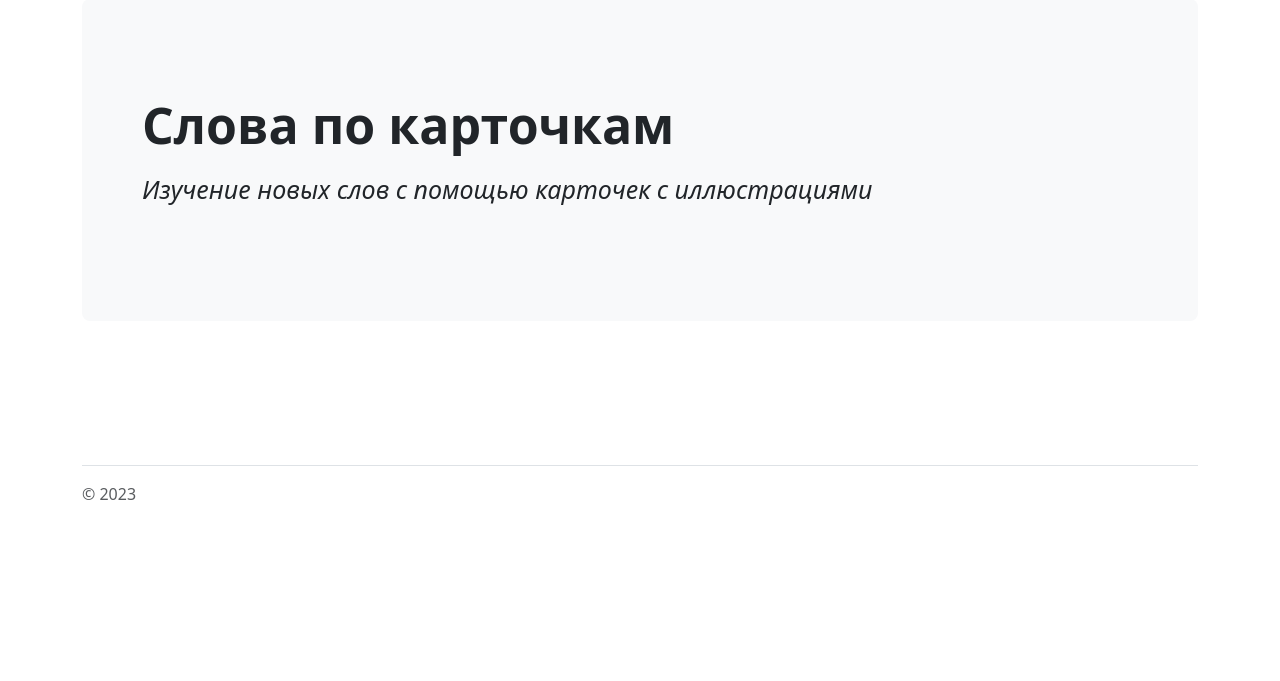
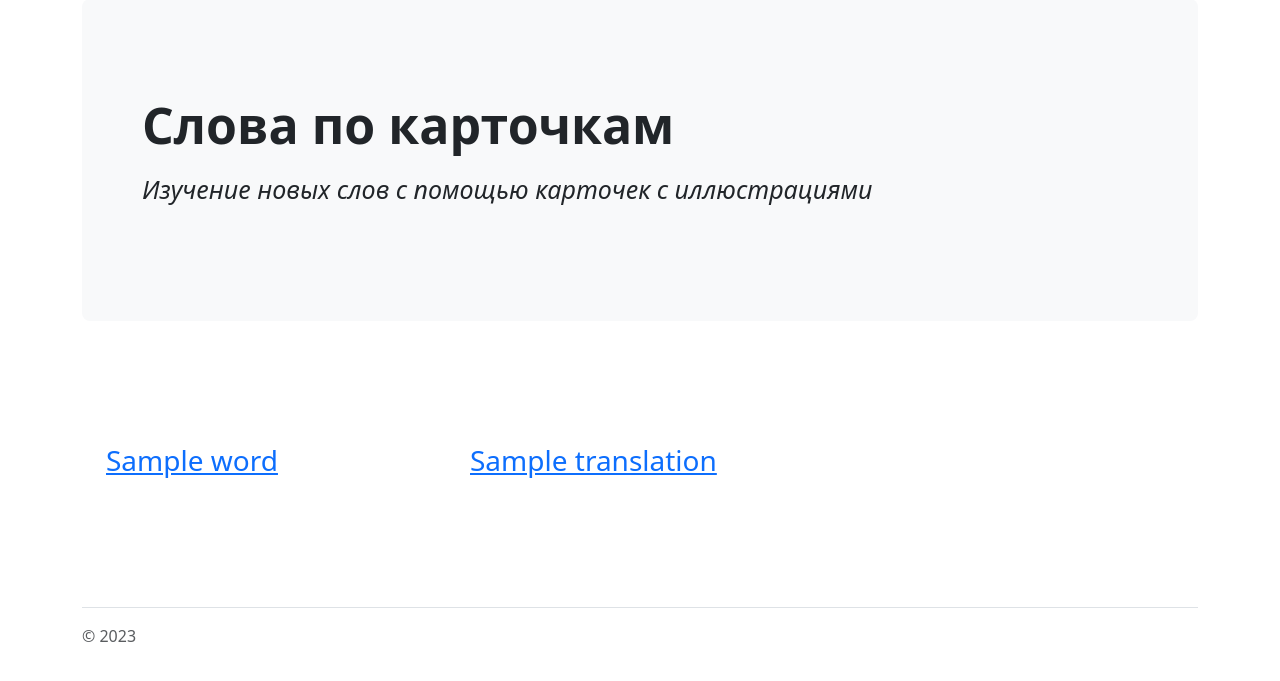
Before and after one commit to katyacoffee/web_project, a Django app: template templates/cards.html in a window 1280 px wide. Shown: the part 66-747 px from the top of the page. Run offline with Django 4.2, Linux system fonts and the light colour scheme; the template is opened without the code that fills it: most values are stand-ins (such as "Sample title", 1, 10 or a date in 2020); some libraries are stand-ins or nearby versions.

Commit message:
cards with translations

```diff
--- a/mysite/views.py
+++ b/mysite/views.py
@@ -23,11 +23,8 @@ def lessons(request):
 
 
 def cards(request):
-    lesson_id = 0
-    if request.method == "POST":
-        lesson_id = request.POST['data']
     words = core.cards_to_tuple(core.get_all_cards())
-    return render(request, "cards.html", context={"words": words, "lesson_id": lesson_id})
+    return render(request, "cards.html", context={"words": words})
 
 
 def test(request):
--- a/templates/cards.html
+++ b/templates/cards.html
@@ -14,18 +14,10 @@ Cards
 {% endblock %}
 
 {% block content %}
-<p id="test_text" style="font-size:25px;"></p>
-<script>
-    const test_text = document.getElementById('test_text');
-    test_text.textContent = sessionStorage.getItem('lesson_id');
-</script>
+<p class="test_text" id="test_text" style="font-size:25px;"></p>
 <div class="container px-4 py-5" id="lesson-contents">
     {% for id, topic, word, translation in words %}
-    <script>
-        console.warn('lesson_id = ' {{ lesson_id }});
-    </script>
-    {% if id == lesson_id %}
-    <div class="row g-4 py-5 row-cols-1 row-cols-lg-3">
+    <div id="card_block_{{ word }}_{{ id }}" class="row g-4 py-5 row-cols-1 row-cols-lg-3">
         <style>
                 a.card_{{ word }} {
                     display: inline-block;
@@ -36,11 +28,15 @@ Cards
                     align-items: center;
                 }
                 a.card_{{ word }}:hover {
-                    background: #99FFCC; /*sets background colour*/
+                    background: #99FFCC;
                 }
                 h3.lesson_card {
-                    display: inline-block;
+                    /*display: inline-block;*/
+                    display: flex;
+                    border-radius: 10px;
                     vertical-align: middle;
+                    align-items: center;
+                    justify-content: center;
                     line-height: normal;
                 }
         </style>
@@ -49,22 +45,60 @@ Cards
                 <h3 class = "lesson_card" id = "card">{{ word }}</h3>
             </a>
         </div>
+        <style>
+                a.card_translation_{{ word }} {
+                    display: none;
+                    height: 100px;
+                    width: 250px;
+                    background: #66CCFF;
+                    transition: all 0.6s;
+                    align-items: center;
+                }
+                a.card_translation_{{ word }}:hover {
+                    background: #99FFCC;
+                }
+                h3.lesson_card {
+                    /*display: inline-block;*/
+                    display: flex;
+                    border-radius: 10px;
+                    vertical-align: middle;
+                    align-items: center;
+                    justify-content: center;
+                    line-height: normal;
+                }
+        </style>
+        <div id="block_translation_{{ word }}" class="col d-flex">
+            <a class = "card_{{ word }}" id = "card_translation_{{ word }}">
+                <h3 class = "lesson_card" id = "card_translation">{{ translation }}</h3>
+            </a>
+        </div>
         <script>
                     var visible_{{ word }} = false;
-                    const card_word_{{ word }} = document.getElementById('block_{{ word }}');
+                    const card_word_{{ word }} = document.getElementById('card_block_{{ word }}_{{ id }}');
                     const txt_{{ word }} = document.getElementById('card_{{ word }}');
+                    const txt_translation_{{ word }} = document.getElementById('card_translation_{{ word }}');
                     card_word_{{ word }}.addEventListener("click", function(){
                         if (visible_{{ word }}) {
                             visible_{{ word }} = false;
-                            txt_{{ word }}.style.visibility = 'visible';
+                            txt_{{ word }}.style.display = 'block';
+                            txt_translation_{{ word }}.style.display = 'none';
                         } else {
                             visible_{{ word }} = true;
-                            txt_{{ word }}.style.visibility = 'hidden';
+                            txt_{{ word }}.style.display = 'none';
+                            txt_translation_{{ word }}.style.display = 'block';
                         }
                     })
         </script>
     </div>
-    {% endif %}
     {% endfor %}
+    <script>
+        var name = 'card_block_{{ word }}_{{ id }}'
+        {% for id, topic, word, translation in words %}
+        const card_block_{{ word }}_{{ id }} = document.getElementById('card_block_{{ word }}_{{ id }}');
+        if ({{ id }} != sessionStorage.getItem('lesson_id')){
+            card_block_{{ word }}_{{ id }}.style.display = 'none';
+        }
+        {% endfor %}
+    </script>
 </div>
 {% endblock %}
```
Also changed, not shown: templates/lessons.html (+3 -11 lines).
